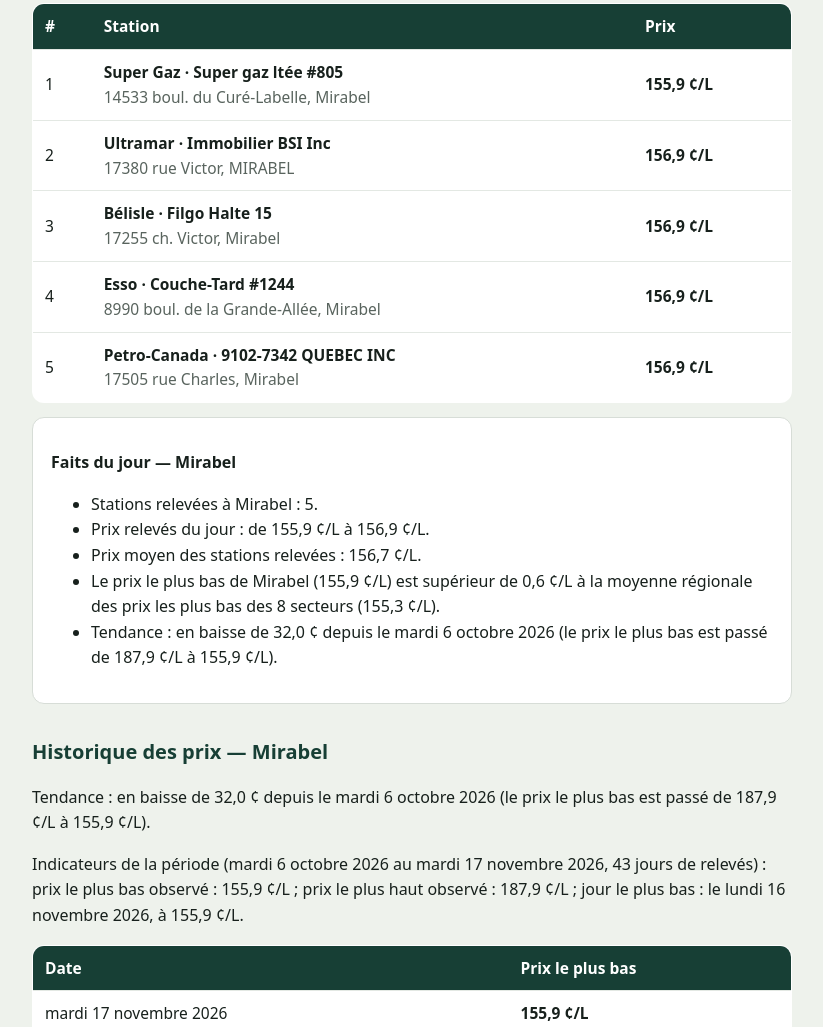
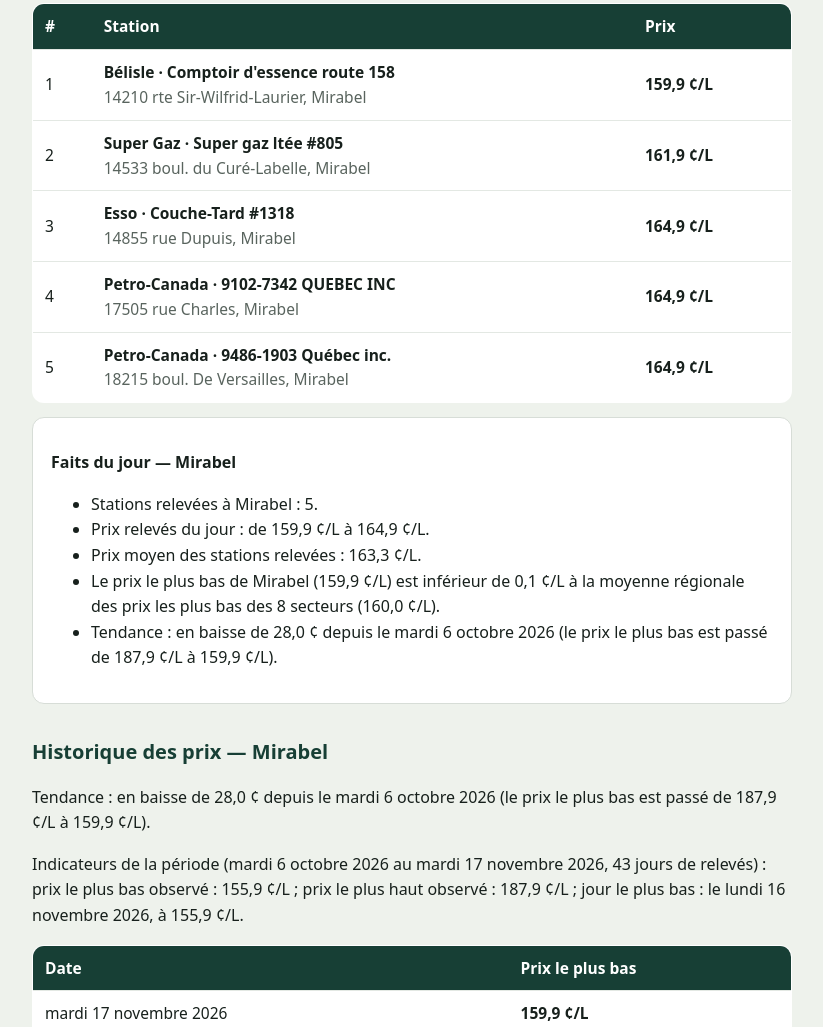
Before and after one commit to karayapi9-boop/karayapi9-boop.github.io, a plain HTML site: page prix-essence-mirabel/index.html in a window 1280 px wide. Shown: the part 412-1439 px from the top of the page, without its empty margins (228-1051 px from the left). Drawn offline with Linux system fonts and the light colour scheme.

Commit message:
Prix essence mirabel : classement complet du jour (volet B anti-doorway)

```diff
--- a/prix-essence-mirabel/index.html
+++ b/prix-essence-mirabel/index.html
@@ -44,36 +44,36 @@
   <header><a href="https://lecoindeslaurentides.ca/">← Le Coin des Laurentides</a></header>
   <h1>Prix de l'essence à Mirabel</h1>
   <!-- CLASSEMENT-DEBUT -->
-  <p>Cette page présente le classement complet du jour pour <strong>Mirabel</strong> : toutes les stations relevées pour l'essence ordinaire, de la moins chère à la plus chère. Relevé du mardi 17 novembre 2026, mis à jour chaque jour. La station la moins chère du jour à Mirabel est Super Gaz · Super gaz ltée #805 (14533 boul. du Curé-Labelle, Mirabel), à 155,9 ¢/L. Source : données de la Régie de l'énergie du Québec, via achetezlemeilleur.ca.</p>
+  <p>Cette page présente le classement complet du jour pour <strong>Mirabel</strong> : toutes les stations relevées pour l'essence ordinaire, de la moins chère à la plus chère. Relevé du mardi 17 novembre 2026, mis à jour chaque jour. La station la moins chère du jour à Mirabel est Bélisle · Comptoir d&#x27;essence route 158 (14210 rte Sir-Wilfrid-Laurier, Mirabel), à 159,9 ¢/L. Source : données de la Régie de l'énergie du Québec, via achetezlemeilleur.ca.</p>
   <a class="cta" href="https://lecoindeslaurentides.ca/prix-essence-laurentides/">Voir la vue d'ensemble des Laurentides</a>
   <h2>Classement complet — mardi 17 novembre 2026</h2>
   <table>
     <tr><th>#</th><th>Station</th><th>Prix</th></tr>
-    <tr><td>1</td><td><strong>Super Gaz · Super gaz ltée #805</strong><br><span class="muted">14533 boul. du Curé-Labelle, Mirabel</span></td><td><strong>155,9 ¢/L</strong></td></tr>
-    <tr><td>2</td><td><strong>Ultramar · Immobilier BSI Inc</strong><br><span class="muted">17380 rue Victor, MIRABEL</span></td><td><strong>156,9 ¢/L</strong></td></tr>
-    <tr><td>3</td><td><strong>Bélisle · Filgo Halte 15</strong><br><span class="muted">17255 ch. Victor, Mirabel</span></td><td><strong>156,9 ¢/L</strong></td></tr>
-    <tr><td>4</td><td><strong>Esso · Couche-Tard #1244</strong><br><span class="muted">8990 boul. de la Grande-Allée, Mirabel</span></td><td><strong>156,9 ¢/L</strong></td></tr>
-    <tr><td>5</td><td><strong>Petro-Canada · 9102-7342 QUEBEC INC</strong><br><span class="muted">17505 rue Charles, Mirabel</span></td><td><strong>156,9 ¢/L</strong></td></tr>
+    <tr><td>1</td><td><strong>Bélisle · Comptoir d&#x27;essence route 158</strong><br><span class="muted">14210 rte Sir-Wilfrid-Laurier, Mirabel</span></td><td><strong>159,9 ¢/L</strong></td></tr>
+    <tr><td>2</td><td><strong>Super Gaz · Super gaz ltée #805</strong><br><span class="muted">14533 boul. du Curé-Labelle, Mirabel</span></td><td><strong>161,9 ¢/L</strong></td></tr>
+    <tr><td>3</td><td><strong>Esso · Couche-Tard #1318</strong><br><span class="muted">14855 rue Dupuis, Mirabel</span></td><td><strong>164,9 ¢/L</strong></td></tr>
+    <tr><td>4</td><td><strong>Petro-Canada · 9102-7342 QUEBEC INC</strong><br><span class="muted">17505 rue Charles, Mirabel</span></td><td><strong>164,9 ¢/L</strong></td></tr>
+    <tr><td>5</td><td><strong>Petro-Canada · 9486-1903 Québec inc.</strong><br><span class="muted">18215 boul. De Versailles, Mirabel</span></td><td><strong>164,9 ¢/L</strong></td></tr>
   </table>
   <div class="card">
     <p><strong>Faits du jour — Mirabel</strong></p>
     <ul>
       <li>Stations relevées à Mirabel : 5.</li>
-      <li>Prix relevés du jour : de 155,9 ¢/L à 156,9 ¢/L.</li>
-      <li>Prix moyen des stations relevées : 156,7 ¢/L.</li>
-      <li>Le prix le plus bas de Mirabel (155,9 ¢/L) est supérieur de 0,6 ¢/L à la moyenne régionale des prix les plus bas des 8 secteurs (155,3 ¢/L).</li>
-      <li>Tendance : en baisse de 32,0 ¢ depuis le mardi 6 octobre 2026 (le prix le plus bas est passé de 187,9 ¢/L à 155,9 ¢/L).</li>
+      <li>Prix relevés du jour : de 159,9 ¢/L à 164,9 ¢/L.</li>
+      <li>Prix moyen des stations relevées : 163,3 ¢/L.</li>
+      <li>Le prix le plus bas de Mirabel (159,9 ¢/L) est inférieur de 0,1 ¢/L à la moyenne régionale des prix les plus bas des 8 secteurs (160,0 ¢/L).</li>
+      <li>Tendance : en baisse de 28,0 ¢ depuis le mardi 6 octobre 2026 (le prix le plus bas est passé de 187,9 ¢/L à 159,9 ¢/L).</li>
     </ul>
   </div>
 <!-- CLASSEMENT-FIN -->
 
   <!-- HISTORIQUE-DEBUT -->
   <h2>Historique des prix — Mirabel</h2>
-  <p>Tendance : en baisse de 32,0 ¢ depuis le mardi 6 octobre 2026 (le prix le plus bas est passé de 187,9 ¢/L à 155,9 ¢/L).</p>
+  <p>Tendance : en baisse de 28,0 ¢ depuis le mardi 6 octobre 2026 (le prix le plus bas est passé de 187,9 ¢/L à 159,9 ¢/L).</p>
   <p>Indicateurs de la période (mardi 6 octobre 2026 au mardi 17 novembre 2026, 43 jours de relevés) : prix le plus bas observé : 155,9 ¢/L ; prix le plus haut observé : 187,9 ¢/L ; jour le plus bas : le lundi 16 novembre 2026, à 155,9 ¢/L.</p>
   <table>
     <tr><th>Date</th><th>Prix le plus bas</th></tr>
-    <tr><td>mardi 17 novembre 2026</td><td><strong>155,9 ¢/L</strong></td></tr>
+    <tr><td>mardi 17 novembre 2026</td><td><strong>159,9 ¢/L</strong></td></tr>
     <tr><td>lundi 16 novembre 2026</td><td><strong>155,9 ¢/L</strong></td></tr>
     <tr><td>dimanche 15 novembre 2026</td><td><strong>159,9 ¢/L</strong></td></tr>
     <tr><td>samedi 14 novembre 2026</td><td><strong>159,9 ¢/L</strong></td></tr>
@@ -119,7 +119,7 @@
   </table>
   <p class="muted">Historique mis à jour chaque jour à partir des prix vérifiés du site.</p>
 <!-- HISTORIQUE-FIN -->
-  <p class="muted">Le prix le plus bas relevé ce jour-là à Mirabel : <strong>155,9 ¢/L</strong>. Les prix changent souvent en cours de journée : en cas d'écart, le prix affiché à la station s'applique.</p>
+  <p class="muted">Le prix le plus bas relevé ce jour-là à Mirabel : <strong>159,9 ¢/L</strong>. Les prix changent souvent en cours de journée : en cas d'écart, le prix affiché à la station s'applique.</p>
   <!-- MAILLAGE-DEBUT -->
   <h2>Autour de Mirabel : trajets et pages liées</h2>
   <p>Vous traversez la région ? Comparez avec <a href="https://lecoindeslaurentides.ca/prix-essence-laurentides/">la vue d'ensemble des prix dans les Laurentides</a>, ou voyez directement <a href="https://lecoindeslaurentides.ca/essence-pas-chere-laurentides/">où l'essence est la moins chère aujourd'hui dans les Laurentides</a> (palmarès du jour et méthode de relevé). Le résumé du matin existe aussi en vidéo : <a href="https://lecoindeslaurentides.ca/video-prix-essence/">les prix de l'essence du jour en vidéo</a>.</p>
```
